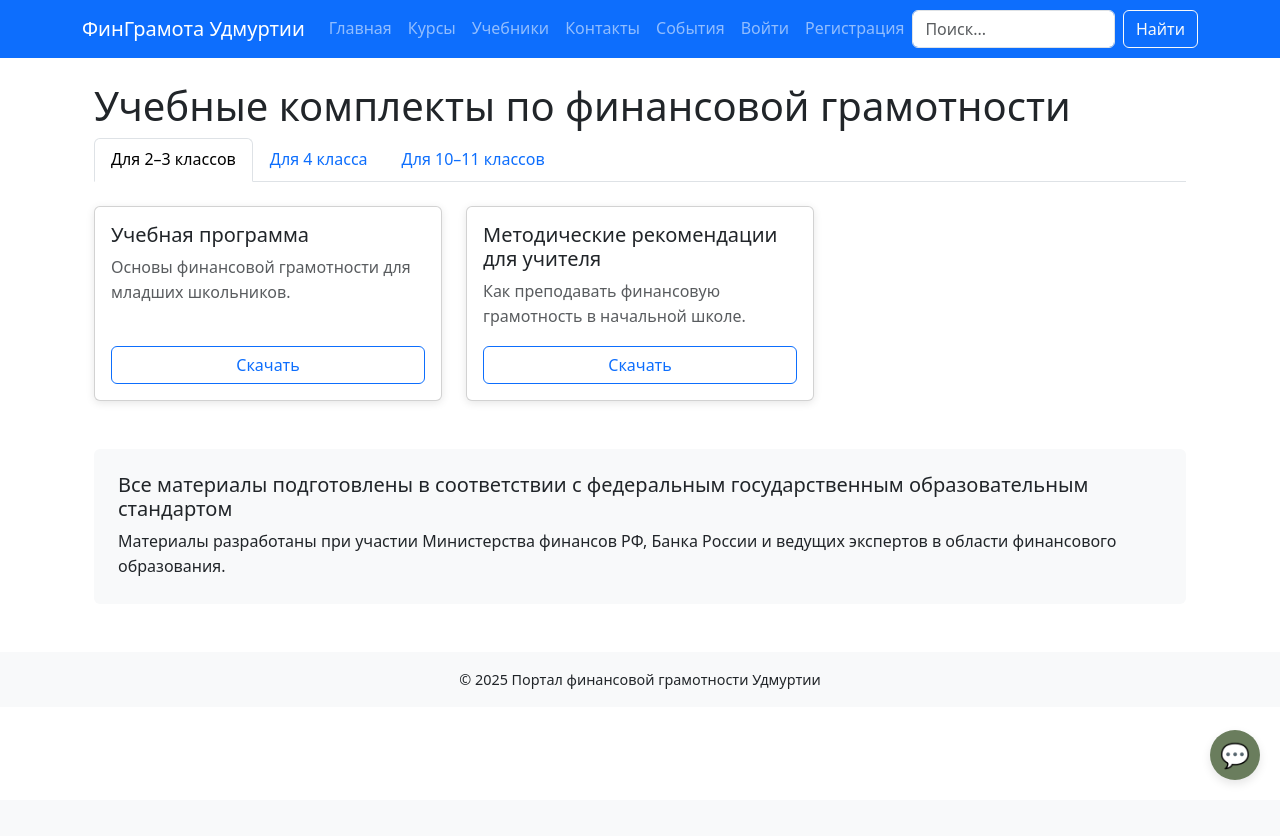
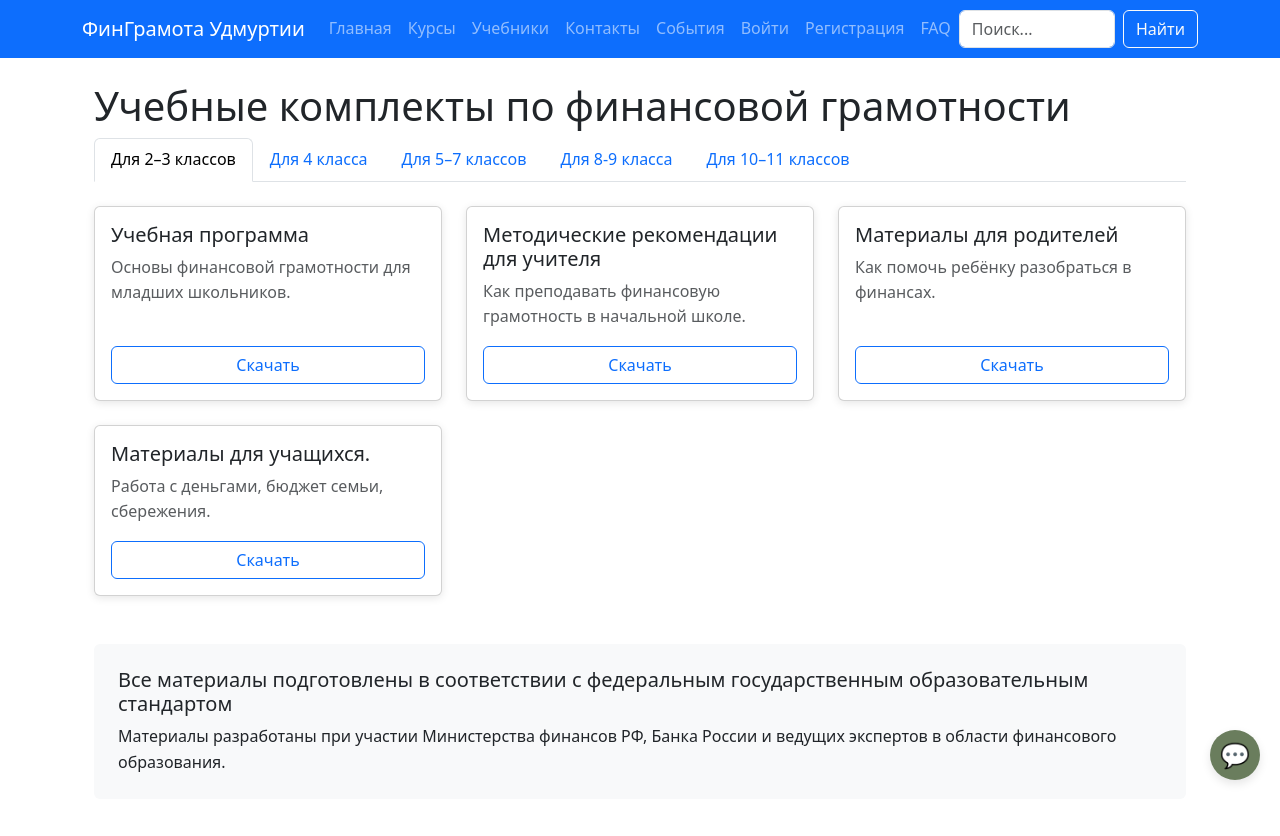
Before and after one commit to Ilushew/cyberforum, a Django app: page /textbooks/ in a window 1280 px wide. Shown: the top 836 px of the page. Before the commit the page ends 781 px from the top, so only its background shows below. Run offline with Django 5.2, Linux system fonts and the light colour scheme; some libraries are stand-ins or nearby versions.

Commit message:
faq ad txt

```diff
--- a/cyberforum/core/urls.py
+++ b/cyberforum/core/urls.py
@@ -5,7 +5,8 @@ app_name = 'core'
 urlpatterns = [
     path('', views.home_view, name='home'),
     path('contacts/', views.contacts_view, name='contacts'),
-    path('textbooks/', views.textbooks_view, name='textbooks'),  # ← добавлено
+    path('textbooks/', views.textbooks_view, name='textbooks'),
+    path('faq/', views.faq_view, name='faq'),
     path('events/', views.events_view, name='events'),
     path('chat-ask/', views.chat_ask, name='chat_ask'),
     path('register/', views.register_view, name='register'),
--- a/cyberforum/core/views.py
+++ b/cyberforum/core/views.py
@@ -37,6 +37,32 @@ def contacts_view(request):
 
 def textbooks_view(request):
     return render(request, 'core/textbooks.html')
+
+
+def faq_view(request):
+    faq_items = [
+        {
+            "question": "Что такое финансовая грамотность?",
+            "answer": "Финансовая грамотность — это способность человека эффективно управлять своими финансами: планировать бюджет, сберегать, инвестировать, выбирать финансовые продукты и защищаться от мошенников."
+        },
+        {
+            "question": "Кто может воспользоваться материалами портала?",
+            "answer": "Наши материалы предназначены для всех: школьников, студентов, работающих граждан, пенсионеров и представителей малого бизнеса."
+        },
+        {
+            "question": "Нужно ли платить за курсы?",
+            "answer": "Нет, все материалы и курсы на портале предоставляются бесплатно в рамках государственной программы повышения финансовой грамотности."
+        },
+        {
+            "question": "Как задать свой вопрос?",
+            "answer": "Вы можете воспользоваться встроенным чат-ботом в правом нижнем углу сайта или связаться с нами через раздел «Контакты»."
+        },
+        {
+            "question": "Где проходят очные мероприятия?",
+            "answer": "Мы проводим встречи в школах, библиотеках, центрах социальной поддержки и других учреждениях Удмуртии. Актуальные события смотрите в разделе «События»."
+        },
+    ]
+    return render(request, 'core/faq.html', {'faq_items': faq_items})
 
 
 def events_view(request):
--- a/cyberforum/templates/base.html
+++ b/cyberforum/templates/base.html
@@ -34,6 +34,7 @@
               <li class="nav-item"><a class="nav-link" href="{% url 'core:login' %}">Войти</a></li>
               <li class="nav-item"><a class="nav-link" href="{% url 'core:register' %}">Регистрация</a></li>
             {% endif %}
+            <li class="nav-item"><a class="nav-link" href="{% url 'core:faq' %}">FAQ</a></li>
           </ul>
 
           <!-- Форма поиска — только на средних и больших экранах в навбаре -->
--- a/cyberforum/templates/core/textbooks.html
+++ b/cyberforum/templates/core/textbooks.html
@@ -11,6 +11,12 @@
     </li>
     <li class="nav-item" role="presentation">
       <button class="nav-link" id="tab-4-tab" data-bs-toggle="tab" data-bs-target="#tab-4" type="button" role="tab" aria-controls="tab-4" aria-selected="false">Для 4 класса</button>
+    </li>
+    <li class="nav-item" role="presentation">
+      <button class="nav-link" id="tab-5-7-tab" data-bs-toggle="tab" data-bs-target="#tab-5-7" type="button" role="tab" aria-controls="tab-5-7" aria-selected="false">Для 5–7 классов</button>
+    </li>
+    <li class="nav-item" role="presentation">
+      <button class="nav-link" id="tab-8-9-tab" data-bs-toggle="tab" data-bs-target="#tab-8-9" type="button" role="tab" aria-controls="tab-8-9" aria-selected="false">Для 8-9 класса</button>
     </li>
     <li class="nav-item" role="presentation">
       <button class="nav-link" id="tab-10-11-tab" data-bs-toggle="tab" data-bs-target="#tab-10-11" type="button" role="tab" aria-controls="tab-10-11" aria-selected="false">Для 10–11 классов</button>
@@ -37,6 +43,24 @@
             <div class="card-body d-flex flex-column">
               <h5 class="card-title">Методические рекомендации для учителя</h5>
               <p class="text-muted">Как преподавать финансовую грамотность в начальной школе.</p>
+              <a href="#" class="btn btn-outline-primary mt-auto">Скачать</a>
+            </div>
+          </div>
+        </div>
+        <div class="col-md-6 col-lg-4">
+          <div class="card h-100">
+            <div class="card-body d-flex flex-column">
+              <h5 class="card-title">Материалы для родителей</h5>
+              <p class="text-muted">Как помочь ребёнку разобраться в финансах.</p>
+              <a href="#" class="btn btn-outline-primary mt-auto">Скачать</a>
+            </div>
+          </div>
+        </div>
+        <div class="col-md-6 col-lg-4">
+          <div class="card h-100">
+            <div class="card-body d-flex flex-column">
+              <h5 class="card-title">Материалы для учащихся.</h5>
+              <p class="text-muted">Работа с деньгами, бюджет семьи, сбережения.</p>
               <a href="#" class="btn btn-outline-primary mt-auto">Скачать</a>
             </div>
           </div>
@@ -68,8 +92,8 @@
       </div>
     </div>
 
-    <!-- Для 10–11 классов -->
-    <div class="tab-pane fade" id="tab-10-11" role="tabpanel" aria-labelledby="tab-10-11-tab">
+    <!-- Для 5–7 классов -->
+    <div class="tab-pane fade" id="tab-5-7" role="tabpanel" aria-labelledby="tab-5-7-tab">
       <div class="row g-4">
         <div class="col-md-6 col-lg-4">
           <div class="card h-100">
@@ -83,8 +107,74 @@
         <div class="col-md-6 col-lg-4">
           <div class="card h-100">
             <div class="card-body d-flex flex-column">
+              <h5 class="card-title">Методические рекомендации для учителя</h5>
+              <p class="text-muted">Поддержка при обучении финансовой грамотности в средней школе.</p>
+              <a href="#" class="btn btn-outline-primary mt-auto">Скачать</a>
+            </div>
+          </div>
+        </div>
+        <div class="col-md-6 col-lg-4">
+          <div class="card h-100">
+            <div class="card-body d-flex flex-column">
               <h5 class="card-title">Материалы для родителей</h5>
-              <p class="text-muted">Как помочь подростку разобраться в финансах.</p>
+              <p class="text-muted">Как обсуждать с подростком деньги, кредиты и ответственность.</p>
+              <a href="#" class="btn btn-outline-primary mt-auto">Скачать</a>
+            </div>
+          </div>
+        </div>
+      </div>
+    </div>
+
+    <!-- Для 4 класса -->
+    <div class="tab-pane fade" id="tab-8-9" role="tabpanel" aria-labelledby="tab-8-9-tab">
+      <div class="row g-4">
+        <div class="col-md-6 col-lg-4">
+          <div class="card h-100">
+            <div class="card-body d-flex flex-column">
+              <h5 class="card-title">Материалы для учащихся. Часть 1</h5>
+              <p class="text-muted">Работа с деньгами, бюджет семьи, сбережения.</p>
+              <a href="#" class="btn btn-outline-primary mt-auto">Скачать</a>
+            </div>
+          </div>
+        </div>
+        <div class="col-md-6 col-lg-4">
+          <div class="card h-100">
+            <div class="card-body d-flex flex-column">
+              <h5 class="card-title">Рабочая тетрадь</h5>
+              <p class="text-muted">Упражнения и задания для закрепления знаний.</p>
+              <a href="#" class="btn btn-outline-primary mt-auto">Скачать</a>
+            </div>
+          </div>
+        </div>
+      </div>
+    </div>
+
+    <!-- Для 10–11 классов -->
+    <div class="tab-pane fade" id="tab-10-11" role="tabpanel" aria-labelledby="tab-10-11-tab">
+      <div class="row g-4">
+        <div class="col-md-6 col-lg-4">
+          <div class="card h-100">
+            <div class="card-body d-flex flex-column">
+              <h5 class="card-title">Материалы для учащихся. Часть 3</h5>
+              <p class="text-muted">Финансовое планирование, страхование, пенсионные накопления.</p>
+              <a href="#" class="btn btn-outline-primary mt-auto">Скачать</a>
+            </div>
+          </div>
+        </div>
+        <div class="col-md-6 col-lg-4">
+          <div class="card h-100">
+            <div class="card-body d-flex flex-column">
+              <h5 class="card-title">Методические рекомендации для учителя</h5>
+              <p class="text-muted">Преподавание сложных тем: инвестирование, налоги, права потребителя.</p>
+              <a href="#" class="btn btn-outline-primary mt-auto">Скачать</a>
+            </div>
+          </div>
+        </div>
+        <div class="col-md-6 col-lg-4">
+          <div class="card h-100">
+            <div class="card-body d-flex flex-column">
+              <h5 class="card-title">Материалы для родителей</h5>
+              <p class="text-muted">Как подготовить подростка к самостоятельной жизни и финансовой независимости.</p>
               <a href="#" class="btn btn-outline-primary mt-auto">Скачать</a>
             </div>
           </div>
```
Also changed, not shown: cyberforum/templates/core/faq.html (added, +46 -0 lines).
